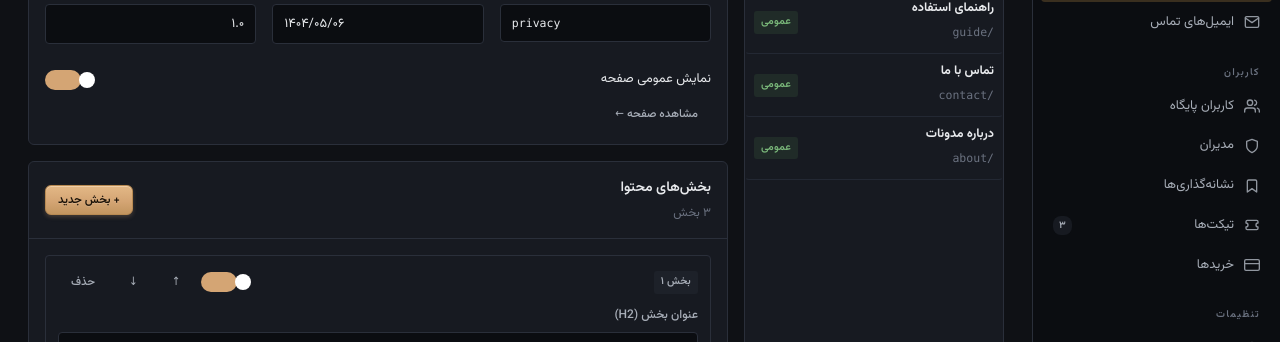
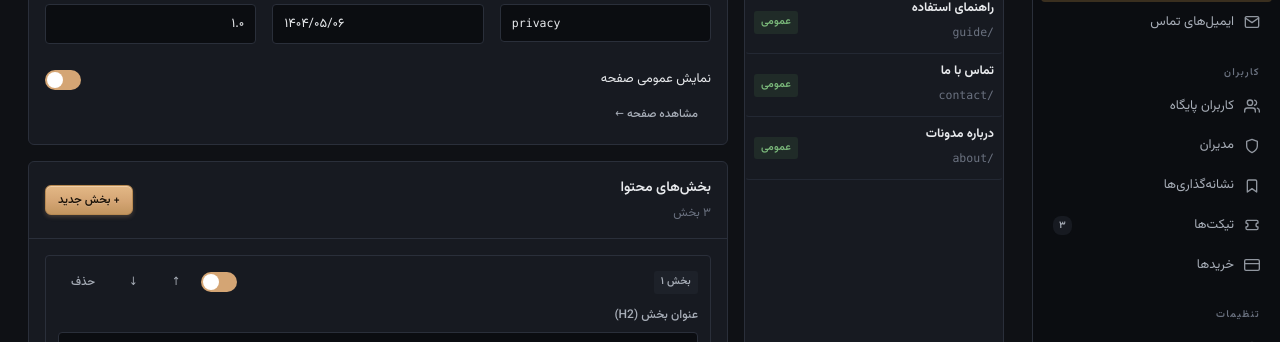
Before and after one commit to Massie382/Modavanat, a Next.js app: page /admin/pages in a window 1280 px wide. Shown: the part 426-768 px from the top of the page. Built offline with nearby package versions, Linux system fonts and the light colour scheme.

Commit message:
4d7c7674-85b1-493b-a3e1-5a3d42b1f62f

```diff
--- a/src/app/globals.css
+++ b/src/app/globals.css
@@ -3130,8 +3130,8 @@ button, a { transition: color 0.12s ease, background-color 0.12s ease, border-co
   border-radius: 50%;
   transition: transform 0.15s;
 }
-.admin-switch.is-on::after { transform: translateX(-16px); }
-[dir="rtl"] .admin-switch.is-on::after { transform: translateX(16px); }
+.admin-switch.is-on::after { transform: translateX(16px); }
+[dir="rtl"] .admin-switch.is-on::after { transform: translateX(-16px); }
 
 /* ─── Checkbox ─── */
 .admin-check {
```
